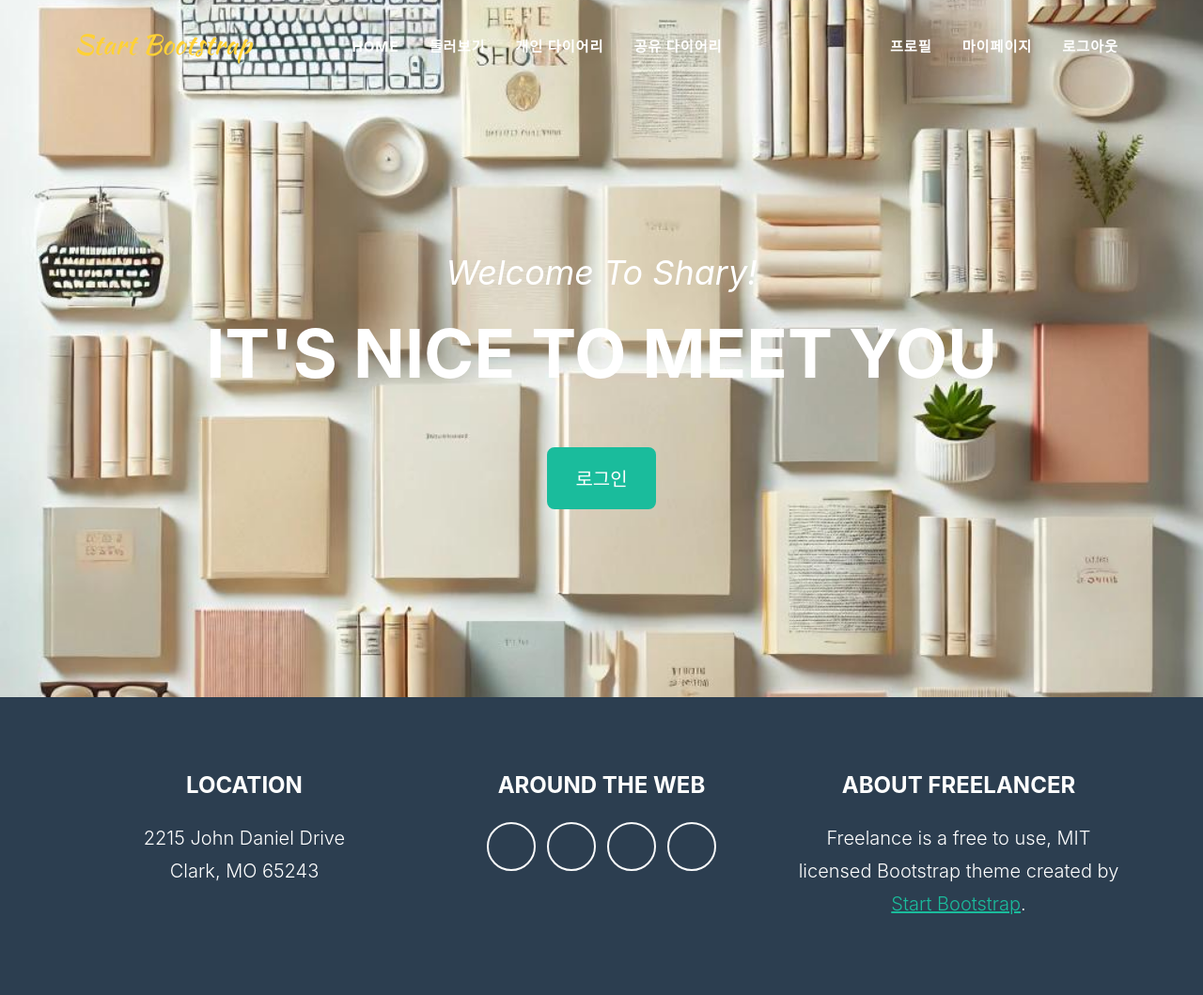
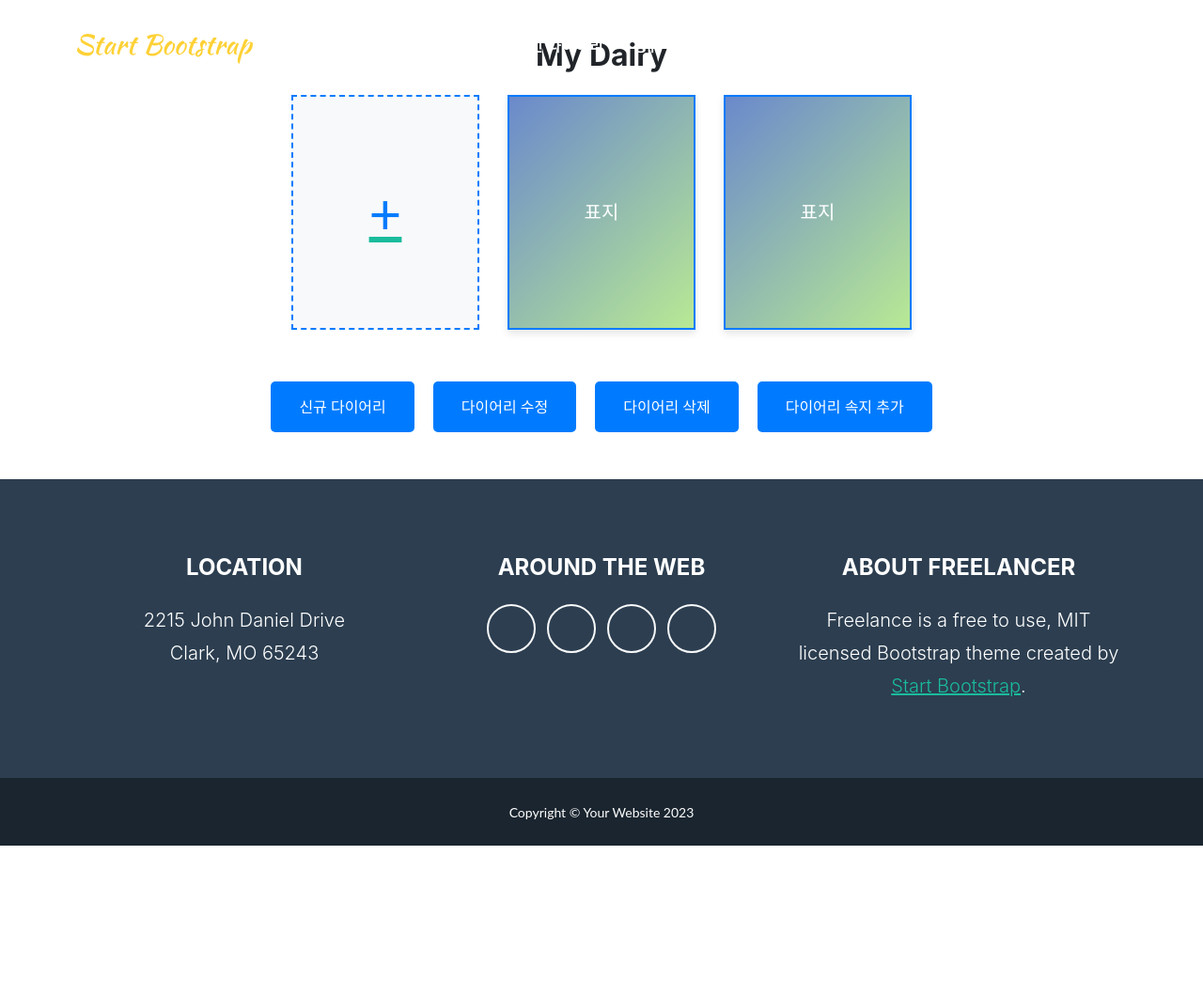
Before and after one commit to cold-noodle-king/sharyProject, a Spring Boot app: page /personal/MyDairy in a window 1280 px wide. Shown: the top 1059 px of the page at 94% size. After the commit the page ends 900 px from the top, so only its background shows below. Run offline with Spring Boot 4, Linux system fonts and the light colour scheme; the visitor is signed in with stand-in values (Sample User, id 1); some of the project's set-up classes (security, data sources, template engines, error pages and the like) are left out, and stand-ins take their place.

Commit message:
home / header.html 수정 메뉴바와 이미지 로그인 분리 9월2일 20:46분

```diff
--- /dev/null
+++ b/src/main/resources/static/css/MyDairy/MyDairy.css
@@ -0,0 +1,84 @@
+/* 컨테이너 설정 */
+#container {
+    padding: 40px 20px;
+    max-width: 1200px;
+    margin: 0 auto;
+    text-align: center;
+}
+
+/* 다이어리 리스트 스타일 */
+.diary-container {
+    display: flex;
+    justify-content: center;
+    align-items: center;
+    flex-wrap: wrap;  /* 화면 크기에 따라 줄바꿈을 하도록 설정 */
+    margin-bottom: 30px;
+}
+
+/* 신규 다이어리 추가 버튼 스타일 */
+.diary-item {
+    border: 2px dashed #007bff;
+    width: 200px;
+    height: 250px;
+    display: flex;
+    justify-content: center;
+    align-items: center;
+    margin: 15px;
+    background-color: #f8f9fa;
+    transition: transform 0.3s;
+}
+
+.diary-item:hover {
+    transform: scale(1.05);
+}
+
+.add-icon {
+    font-size: 60px;
+    color: #007bff;
+}
+
+/* 다이어리 표지 스타일 */
+.diary-cover {
+    border: 2px solid #007bff;
+    width: 200px;
+    height: 250px;
+    margin: 15px;
+    background-image: linear-gradient(135deg, #6a89cc 0%, #b8e994 100%);
+    color: white;
+    display: flex;
+    justify-content: center;
+    align-items: center;
+    font-size: 20px;
+    font-family: 'Georgia', serif;
+    transition: transform 0.3s, box-shadow 0.3s;
+    box-shadow: 0 4px 8px rgba(0, 0, 0, 0.1);
+}
+
+.diary-cover:hover {
+    transform: scale(1.05);
+    box-shadow: 0 6px 12px rgba(0, 0, 0, 0.2);
+}
+
+/* 액션 버튼 스타일 */
+.actions-container {
+    display: flex;
+    justify-content: center;
+    margin-top: 30px;
+    flex-wrap: wrap;
+}
+
+.action-button {
+    margin: 10px;
+    padding: 15px 30px;
+    background-color: #007bff;
+    color: white;
+    border: none;
+    cursor: pointer;
+    border-radius: 5px;
+    transition: background-color 0.3s, transform 0.3s;
+}
+
+.action-button:hover {
+    background-color: #0056b3;
+    transform: translateY(-2px);
+}
--- a/src/main/resources/templates/fragments/header.html
+++ b/src/main/resources/templates/fragments/header.html
@@ -31,11 +31,11 @@
     </nav>
 
     <!-- 배경 이미지와 버튼 섹션 -->
-    <header class="masthead" th:style="|background-image: url('@{/header/assets/img/header_background.jpg}');|">
+    <!--<header class="masthead" th:style="|background-image: url('@{/header/assets/img/header_background.jpg}');|">
         <div class="container">
             <div class="masthead-subheading">Welcome To Shary!</div>
             <div class="masthead-heading text-uppercase">It's Nice To Meet You</div>
             <a class="btn btn-primary btn-xl text-uppercase" th:href="@{/user/login}">로그인</a>
         </div>
-    </header>
+    </header>-->
 </div>
--- a/src/main/resources/templates/personal/MyDairy.html
+++ b/src/main/resources/templates/personal/MyDairy.html
@@ -1,18 +1,50 @@
 <!DOCTYPE html>
 <html lang="ko"
       xmlns:th="http://www.thymeleaf.org"
->
+      xmlns:sec="http://www.thymeleaf.org/extras/spring-security">
 <head>
     <meta charset="UTF-8">
-    <title>회원가입</title>
+    <title>My Diary</title>
     <script th:src="@{/js/jquery-3.7.1.min.js}"></script>
     <link href="../header/css/styles.css" rel="stylesheet">
     <link rel="stylesheet" href="../footer/css/styles.css">
+    <!-- 추가적인 외부 CSS 파일 -->
+    <link href="/css/MyDairy/MyDairy.css" rel="stylesheet"> <!-- my-diary.css 파일 경로에 맞게 수정 -->
 </head>
 <body>
 <!-- header.html의 헤더 부분 불러오기 -->
 <div th:replace="~{fragments/header :: header}"></div>
 
+<div id="container">
+    <h2>My Dairy</h2>
+
+    <!-- 다이어리 리스트 -->
+    <div class="diary-container">
+        <!-- 신규 다이어리 추가 버튼 -->
+        <div class="diary-item">
+            <a href="#" th:href="@{/personal/newDiary}">
+                <div class="add-icon">+</div>
+            </a>
+        </div>
+
+        <!-- 다이어리 표지 (반복되는 다이어리 목록) -->
+        <div class="diary-cover">
+            <span>표지</span>
+        </div>
+        <div class="diary-cover">
+            <span>표지</span>
+        </div>
+    </div>
+
+    <!-- 액션 버튼들 -->
+    <div class="actions-container">
+        <button class="action-button" th:onclick="|window.location.href='@{/personal/newDiary}'|">신규 다이어리</button>
+        <button class="action-button" th:onclick="|window.location.href='@{/personal/editDiary}'|">다이어리 수정</button>
+        <button class="action-button" th:onclick="|window.location.href='@{/personal/deleteDiary}'|">다이어리 삭제</button>
+        <button class="action-button" th:onclick="|window.location.href='@{/personal/addDiarySheet}'|">다이어리 속지 추가</button>
+    </div>
+</div>
+
 <!-- footer.html의 푸터 부분 불러오기 -->
 <div th:replace="~{fragments/footer :: footer}"></div>
 </body>
```
